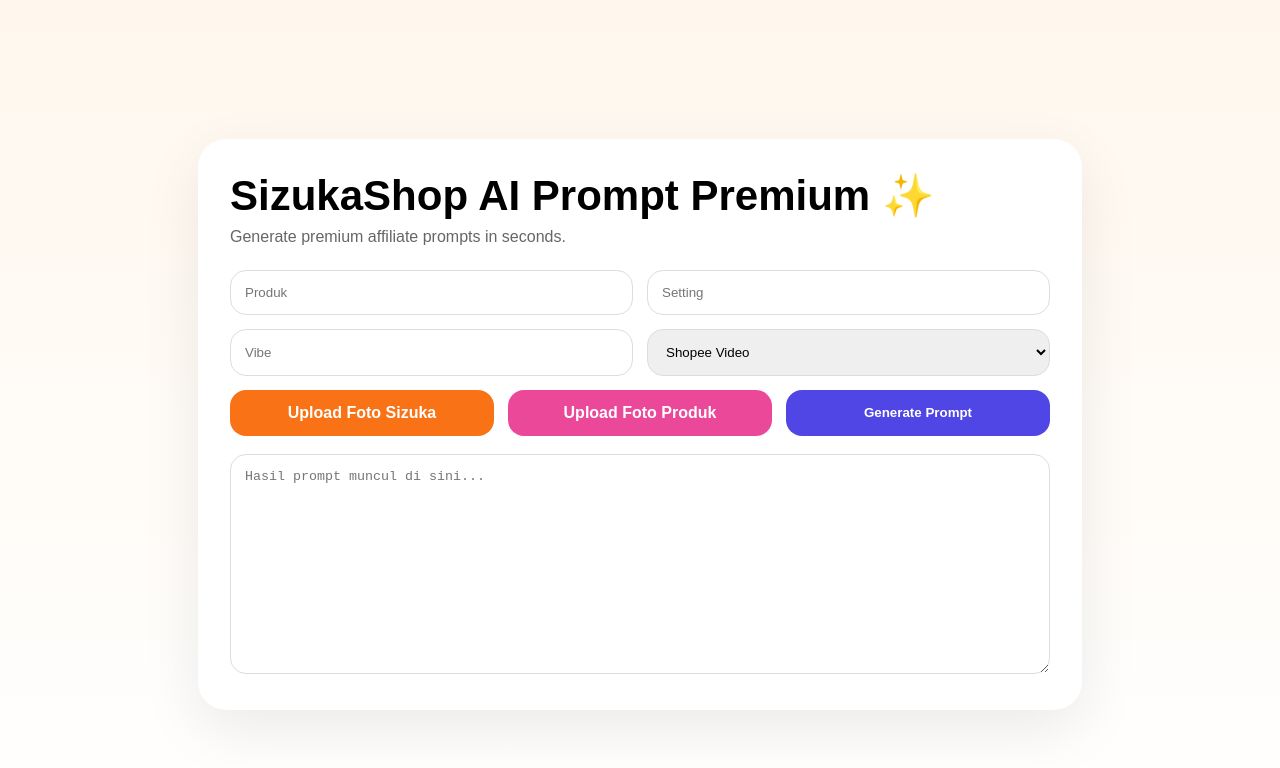
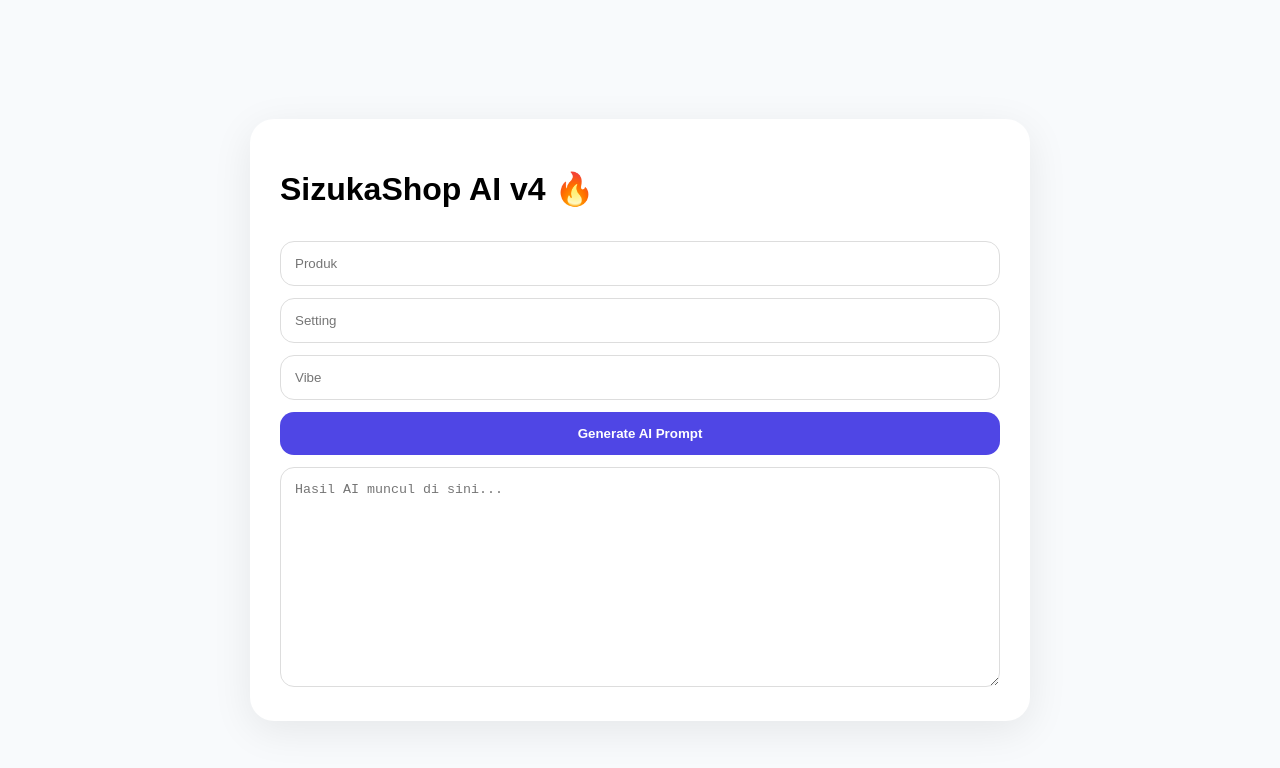
Before and after one commit to jenniferfx3751/shopee-affiliate-tools, a React (Vite) app: page / in a window 1280 px wide. Shown: the top 768 px of the page. Built offline with nearby package versions, Linux system fonts and the light colour scheme.

Commit message:
Add files via upload

```diff
--- a/package.json
+++ b/package.json
@@ -1,5 +1,5 @@
 {
-  "name": "sizukashop-ui-premium-v3",
+  "name": "sizukashop-v4-ai-connect",
   "private": true,
   "version": "1.0.0",
   "type": "module",
--- a/src/App.jsx
+++ b/src/App.jsx
@@ -1,22 +1,12 @@
 
 import React,{useState} from 'react';
 export default function App(){
- const [product,setProduct]=useState(''); const [setting,setSetting]=useState(''); const [vibe,setVibe]=useState(''); const [result,setResult]=useState('');
- const gen=()=>setResult(`Create a cinematic Shopee affiliate promo video featuring Sizuka showcasing ${product}. Scene in ${setting}. Mood: ${vibe}. Focus on premium visuals, close-up details, 9:16 vertical.`);
- return <div className='wrap'><div className='card'>
- <h1>SizukaShop AI Prompt Premium ✨</h1>
- <p className='sub'>Generate premium affiliate prompts in seconds.</p>
- <div className='grid'>
- <input value={product} onChange={e=>setProduct(e.target.value)} placeholder='Produk'/>
- <input value={setting} onChange={e=>setSetting(e.target.value)} placeholder='Setting'/>
- <input value={vibe} onChange={e=>setVibe(e.target.value)} placeholder='Vibe'/>
- <select><option>Shopee Video</option><option>TikTok Shop</option></select>
- </div>
- <div className='grid3'>
- <label className='btn orange'>Upload Foto Sizuka<input hidden type='file'/></label>
- <label className='btn pink'>Upload Foto Produk<input hidden type='file'/></label>
- <button className='btn indigo' onClick={gen}>Generate Prompt</button>
- </div>
- <textarea readOnly value={result} placeholder='Hasil prompt muncul di sini...' />
- </div></div>
-}
+const [product,setProduct]=useState('');const [setting,setSetting]=useState('');const [vibe,setVibe]=useState('');const [out,setOut]=useState('');const [loading,setLoading]=useState(false);
+const gen=async()=>{setLoading(true);const r=await fetch('/api/generate',{method:'POST',headers:{'Content-Type':'application/json'},body:JSON.stringify({product,setting,vibe})});const d=await r.json();setOut(d.result||JSON.stringify(d));setLoading(false);}
+return <div className='wrap'><div className='card'><h1>SizukaShop AI v4 🔥</h1>
+<input placeholder='Produk' value={product} onChange={e=>setProduct(e.target.value)} />
+<input placeholder='Setting' value={setting} onChange={e=>setSetting(e.target.value)} />
+<input placeholder='Vibe' value={vibe} onChange={e=>setVibe(e.target.value)} />
+<button onClick={gen}>{loading?'Generating...':'Generate AI Prompt'}</button>
+<textarea readOnly value={out} placeholder='Hasil AI muncul di sini...' />
+</div></div>}
--- a/src/style.css
+++ b/src/style.css
@@ -1,12 +1 @@
-
-body{margin:0;font-family:Arial;background:linear-gradient(180deg,#fff7ed,#ffffff)}
-.wrap{min-height:100vh;display:flex;align-items:center;justify-content:center;padding:24px}
-.card{max-width:820px;width:100%;background:#fff;border-radius:28px;padding:32px;box-shadow:0 20px 60px rgba(0,0,0,.08)}
-h1{margin:0;font-size:42px}.sub{color:#666;margin:8px 0 24px}
-.grid{display:grid;grid-template-columns:1fr 1fr;gap:14px}
-.grid3{display:grid;grid-template-columns:1fr 1fr 1fr;gap:14px;margin-top:14px}
-input,select,textarea{width:100%;padding:14px;border:1px solid #ddd;border-radius:16px;box-sizing:border-box}
-textarea{height:220px;margin-top:18px}
-.btn{border:none;color:#fff;padding:14px;border-radius:16px;font-weight:bold;cursor:pointer;text-align:center}
-.orange{background:#f97316}.pink{background:#ec4899}.indigo{background:#4f46e5}
-@media(max-width:700px){.grid,.grid3{grid-template-columns:1fr}h1{font-size:30px}}
+body{margin:0;font-family:Arial;background:#f8fafc}.wrap{min-height:100vh;display:flex;align-items:center;justify-content:center;padding:20px}.card{background:#fff;max-width:720px;width:100%;padding:30px;border-radius:24px;box-shadow:0 10px 40px rgba(0,0,0,.08)}input,textarea,button{width:100%;padding:14px;margin-top:12px;border-radius:14px;border:1px solid #ddd;box-sizing:border-box}button{background:#4f46e5;color:#fff;border:none;font-weight:bold}textarea{height:220px}
```
Also changed, not shown: api/generate.js (added, +21 -0 lines).
